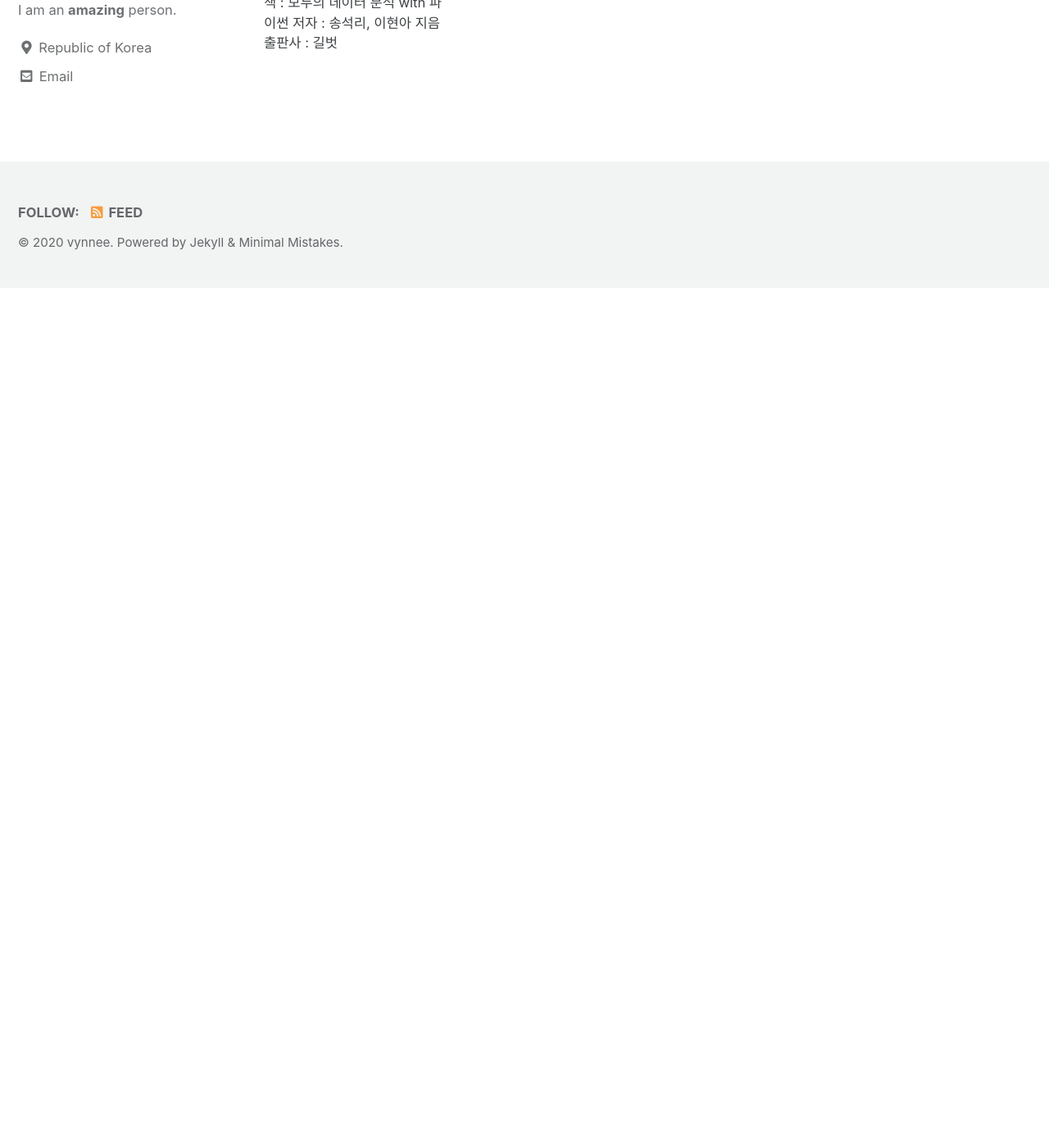
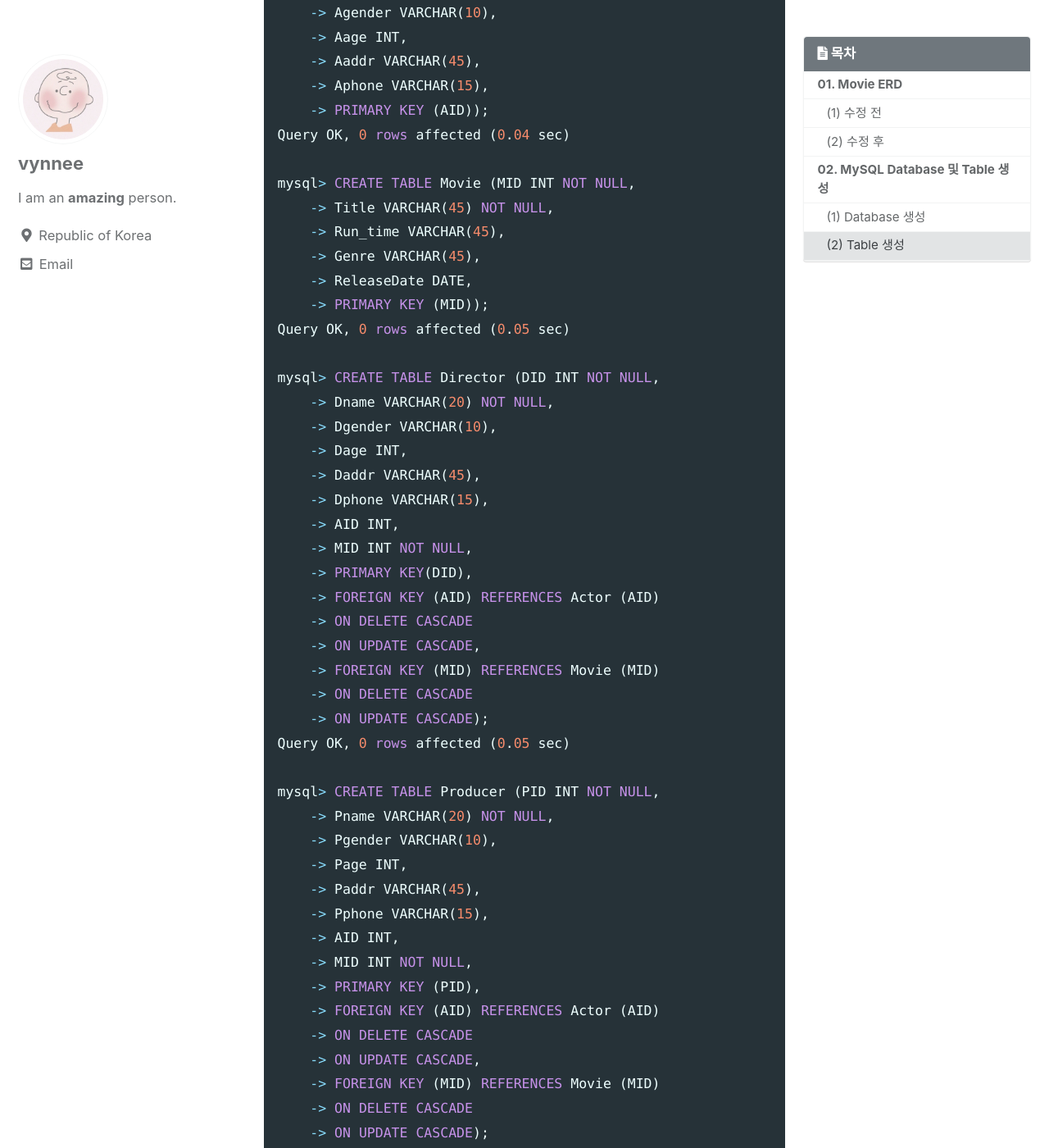
Before and after one commit to vynnee/vynnee.github.io, a Jekyll site: the page built from _posts/2020-12/eclipse/2020-12-28-db1.md, in a window 1280 px wide and 1400 px high, scrolled down 3962 px. Shown: the whole window at 82% size. Built offline with Jekyll 4.4.1, drawn with Linux system fonts in a browser that asks for light colours; cached includes are drawn as plain includes; comment, search, counter and statistics services are not loaded; before the commit the page ends 4313 px from its top, so only the background shows below that; some of the changed text lies outside the part shown.

Commit message:
[2021-01-01] post modify

````diff
--- a/_posts/2020-12/eclipse/2020-12-28-db1.md
+++ b/_posts/2020-12/eclipse/2020-12-28-db1.md
@@ -71,8 +73,103 @@ Last_modified_at: 2020-12-28T00:00:00+08:00
 **(13) F<br>**
 {: .notice--info}
 
+<br>
+
+## 02. MySQL Database 및 Table 생성
+
+### (1) Database 생성
 
 ```sql
-create database movies;
+mysql> create database movies;
+Query OK, 1 row affected (0.00 sec)
 
+mysql> create user 'movieuser'@'localhost' identified by 'movie1234';
+Query OK, 0 rows affected (0.02 sec)
+
+mysql> grant all privileges on movies.* to movieuser@'localhost';
+Query OK, 0 rows affected (0.01 sec)
+
+mysql> flush privileges;
+Query OK, 0 rows affected (0.01 sec)
+
+mysql> set global time_zone = '+9:00';
+Query OK, 0 rows affected (0.01 sec)
+
+mysql> set time_zone = '+9:00';
+Query OK, 0 rows affected (0.00 sec)
 ```
+
+### (2) Table 생성
+
+```sql
+mysql> CREATE TABLE Actor (AID INT NOT NULL,
+    -> Aname VARCHAR(20) NOT NULL,
+    -> Agender VARCHAR(10),
+    -> Aage INT,
+    -> Aaddr VARCHAR(45),
+    -> Aphone VARCHAR(15),
+    -> PRIMARY KEY (AID));
+Query OK, 0 rows affected (0.04 sec)
+
+mysql> CREATE TABLE Movie (MID INT NOT NULL,
+    -> Title VARCHAR(45) NOT NULL,
+    -> Run_time VARCHAR(45),
+    -> Genre VARCHAR(45),
+    -> ReleaseDate DATE,
+    -> PRIMARY KEY (MID));
+Query OK, 0 rows affected (0.05 sec)
+
+mysql> CREATE TABLE Director (DID INT NOT NULL,
+    -> Dname VARCHAR(20) NOT NULL,
+    -> Dgender VARCHAR(10),
+    -> Dage INT,
+    -> Daddr VARCHAR(45),
+    -> Dphone VARCHAR(15),
+    -> AID INT,
+    -> MID INT NOT NULL,
+    -> PRIMARY KEY(DID),
+    -> FOREIGN KEY (AID) REFERENCES Actor (AID)
+    -> ON DELETE CASCADE
+    -> ON UPDATE CASCADE,
+    -> FOREIGN KEY (MID) REFERENCES Movie (MID)
+    -> ON DELETE CASCADE
+    -> ON UPDATE CASCADE);
+Query OK, 0 rows affected (0.05 sec)
+
+mysql> CREATE TABLE Producer (PID INT NOT NULL,
+    -> Pname VARCHAR(20) NOT NULL,
+    -> Pgender VARCHAR(10),
+    -> Page INT,
+    -> Paddr VARCHAR(45),
+    -> Pphone VARCHAR(15),
+    -> AID INT,
+    -> MID INT NOT NULL,
+    -> PRIMARY KEY (PID),
+    -> FOREIGN KEY (AID) REFERENCES Actor (AID)
+    -> ON DELETE CASCADE
+    -> ON UPDATE CASCADE,
+    -> FOREIGN KEY (MID) REFERENCES Movie (MID)
+    -> ON DELETE CASCADE
+    -> ON UPDATE CASCADE);
+Query OK, 0 rows affected (0.04 sec)
+
+mysql> CREATE TABLE Performs_in (AID INT,
+    -> MID INT,
+    -> FOREIGN KEY (AID) REFERENCES Actor (AID)
+    -> ON DELETE CASCADE
+    -> ON UPDATE CASCADE,
+    -> FOREIGN KEY (MID) REFERENCES Movie (MID)
+    -> ON DELETE CASCADE
+    -> ON UPDATE CASCADE);
+Query OK, 0 rows affected (0.16 sec)
+
+mysql> CREATE TABLE Lead_role (AID INT,
+    -> MID INT NOT NULL,
+    -> FOREIGN KEY (AID) REFERENCES Actor (AID)
+    -> ON DELETE CASCADE
+    -> ON UPDATE CASCADE,
+    -> FOREIGN KEY (MID) REFERENCES Movie (MID)
+    -> ON DELETE CASCADE
+    -> ON UPDATE CASCADE);
+Query OK, 0 rows affected (0.05 sec)
+```
````
Also changed, not shown: other parts of _posts/2020-12/eclipse/2020-12-28-db1.md (+4 -2 lines).
